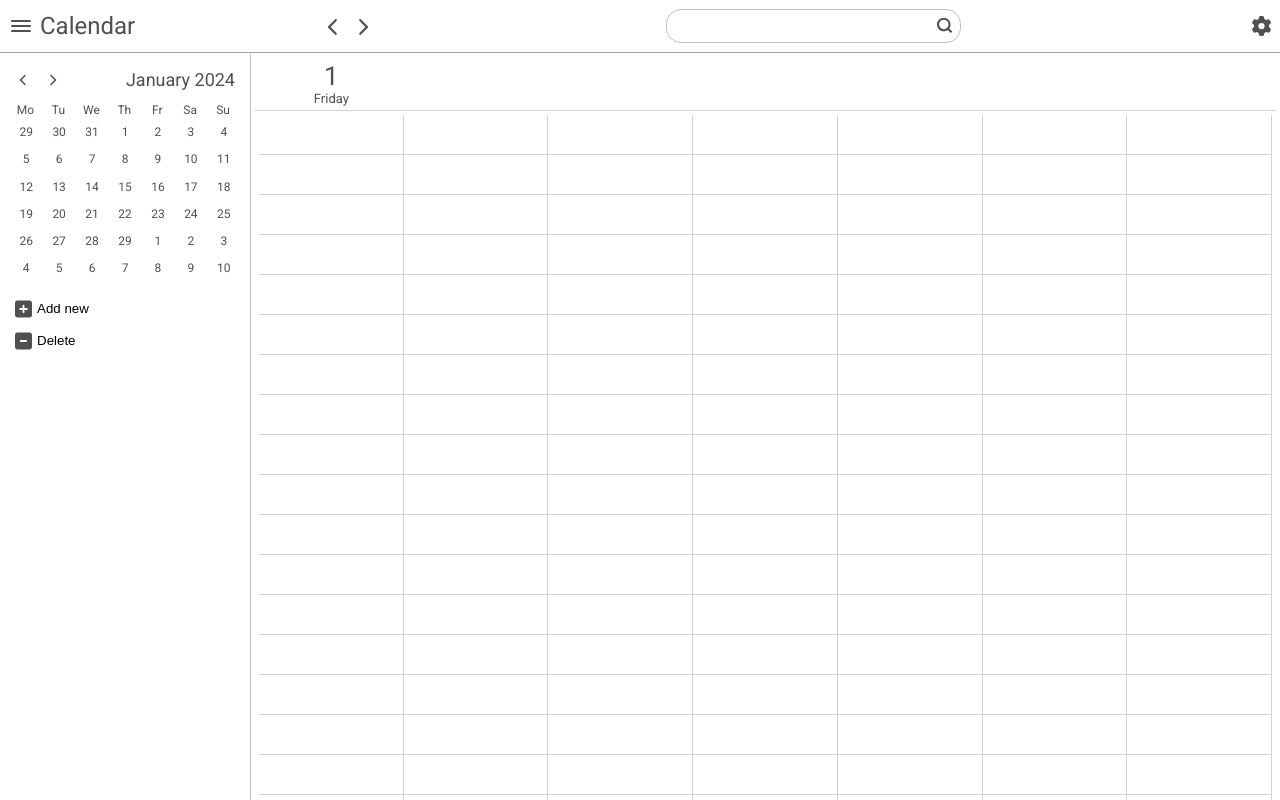
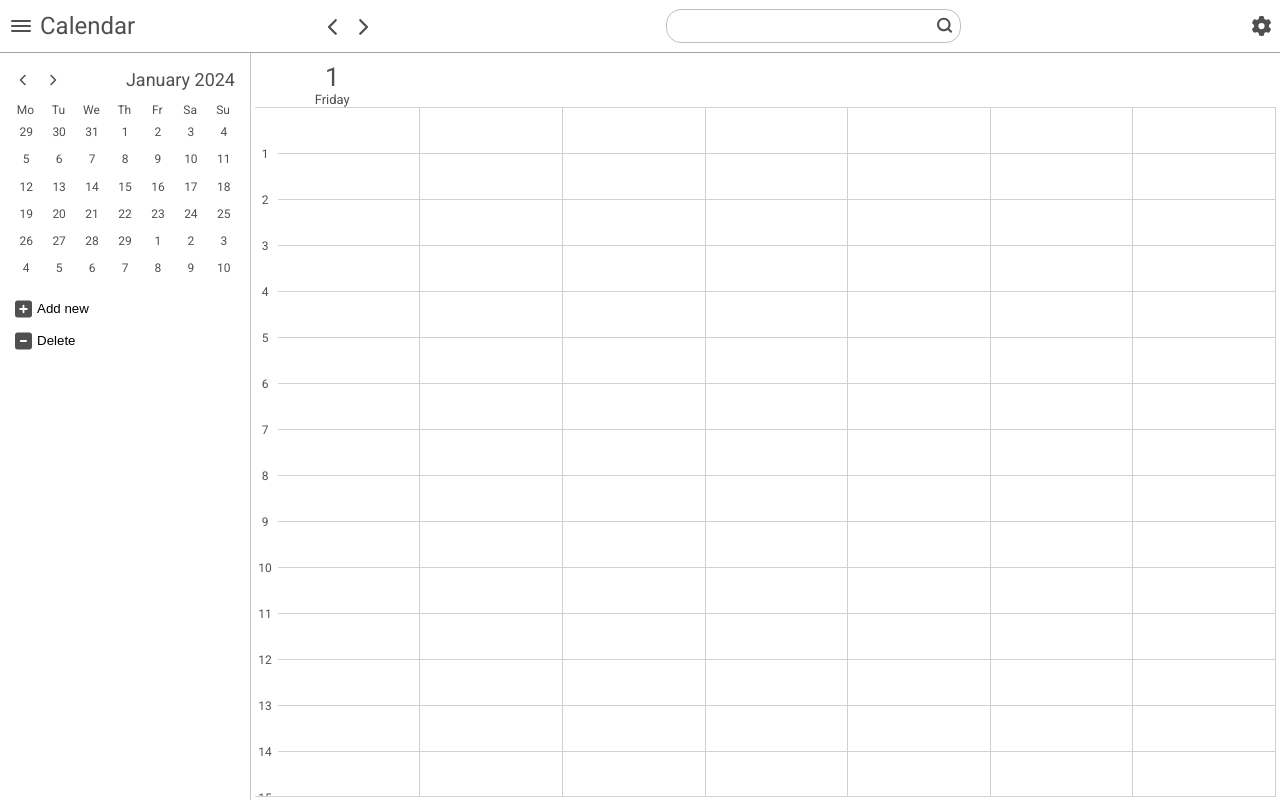
Before and after one commit to Litenoo/VueCalendar, a Vue app: page / in a window 1280 px wide. Built offline with nearby package versions, Linux system fonts and the light colour scheme.

Commit message:
Grid is now prettier

```diff
--- a/src/components/mainContent/Day.vue
+++ b/src/components/mainContent/Day.vue
@@ -1,11 +1,13 @@
 <template>
+  <div id="containerG">
     <div class="columnGrid">
       <div class="dayName">
         <span class="monthDay">{{ dayInfo.monthDay }}</span>
         <span class="weekDay">{{ dayInfo.weekDay }}</span>
       </div>
     </div>
-  <div class="columnGrid" id="mainGrid">
+    <div id="mainGrid">
+      <HoursColumn />
       <GridColumn />
       <GridColumn />
       <GridColumn />
@@ -14,10 +16,13 @@
       <GridColumn />
       <GridColumn />
     </div>
+  </div>
 </template>
 
 <script setup>
 import GridColumn from './GridColumn.vue';
+import HoursColumn from './HoursDisplay.vue';
+
 let dayInfo = { monthDay: 1, weekDay: 'Friday' };
 </script>
 
@@ -26,17 +31,22 @@ let dayInfo = { monthDay: 1, weekDay: 'Friday' };
   display: grid;
   grid-column: 1;
   grid-row: 100px;
+  width: 100%;
 }
-#mainGrid{
+
+#mainGrid {
   overflow-y: scroll;
-  max-height: 89vh;
+  height: calc(100vh - 112px);
+  display: grid;
+  grid-template-columns: 0.16fr repeat(7, 1fr);
+  border-bottom: 1px solid #d1d1d1;
 }
 
 .columnGrid {
   display: grid;
   grid-template-columns: repeat(7, 1fr);
   border-bottom: 1px solid #d1d1d1;
-  padding: 4px;
+  padding: 5px 5px 0px 5px;
 }
 
 .column {
@@ -57,4 +67,14 @@ let dayInfo = { monthDay: 1, weekDay: 'Friday' };
 .weekDay {
   font-size: 13px;
 }
+
+#mainContentContainer {
+  display: flex;
+  width: 100%;
+}
+
+#containerG {
+  /* change its name */
+  width: 100%;
+}
 </style>
--- a/src/components/mainContent/GridColumn.vue
+++ b/src/components/mainContent/GridColumn.vue
@@ -1,6 +1,5 @@
 <template>
   <div class="column">
-    <div></div>
     <div></div>
     <div></div>
     <div></div>
@@ -33,7 +32,7 @@
   flex-direction: column;
 }
 .column div{
-  height: 40px;
+  height: 46px;
   border-bottom: 1px solid #d1d1d1;
   border-right: 1px solid #d1d1d1;
   box-sizing: border-box;
--- /dev/null
+++ b/src/components/mainContent/HoursDisplay.vue
@@ -0,0 +1,29 @@
+<template>
+  <div id="HoursDisplay">
+    <div v-for="hour in hours">{{ hour }}</div>
+  </div>
+</template>
+
+<script setup>
+
+import { ref } from 'vue';
+
+const hours = ref([]);
+for (let i = 1; i <= 23; i++) {
+  hours.value.push(`${i}`)
+}
+
+</script>
+
+<style scoped>
+#HoursDisplay{
+  padding-top: 39px;
+  width: 20px;
+}
+#HoursDisplay div{
+  color: #505050;
+  font-size: 12px;
+  height: 46px;
+  text-align: center;
+}
+</style>
```
Lines whose indentation alone changed are shown as unchanged.
